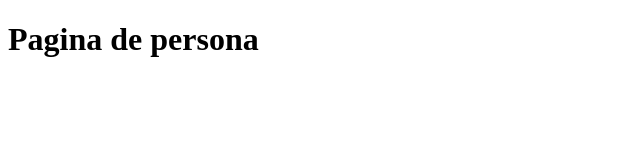
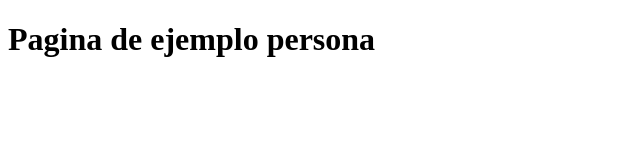
Before and after one commit to Daniel3212AF/practica3, a plain HTML site: page persona.html in a window 1280 px wide. Shown: the whole page, without its empty margins (0-640 px from the left). Drawn offline with Linux system fonts and the light colour scheme.

Commit message:
Segundo commit

```diff
--- a/persona.html
+++ b/persona.html
@@ -5,6 +5,6 @@
 	<title>Persona</title>
 </head>
 <body>
-	<h1>Pagina de persona</h1>
+	<h1>Pagina de ejemplo persona</h1>
 </body>
 </html>
```
